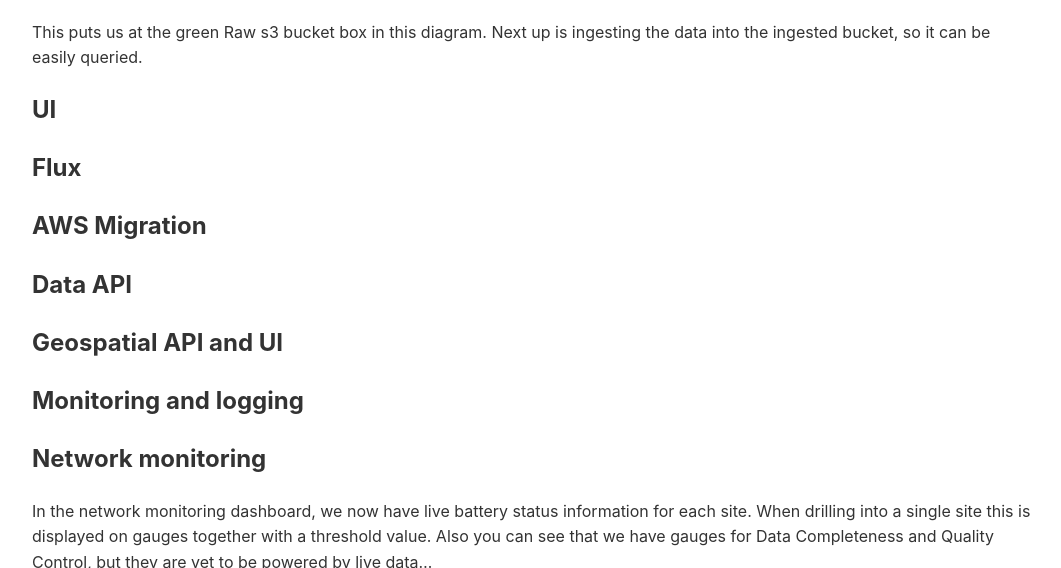
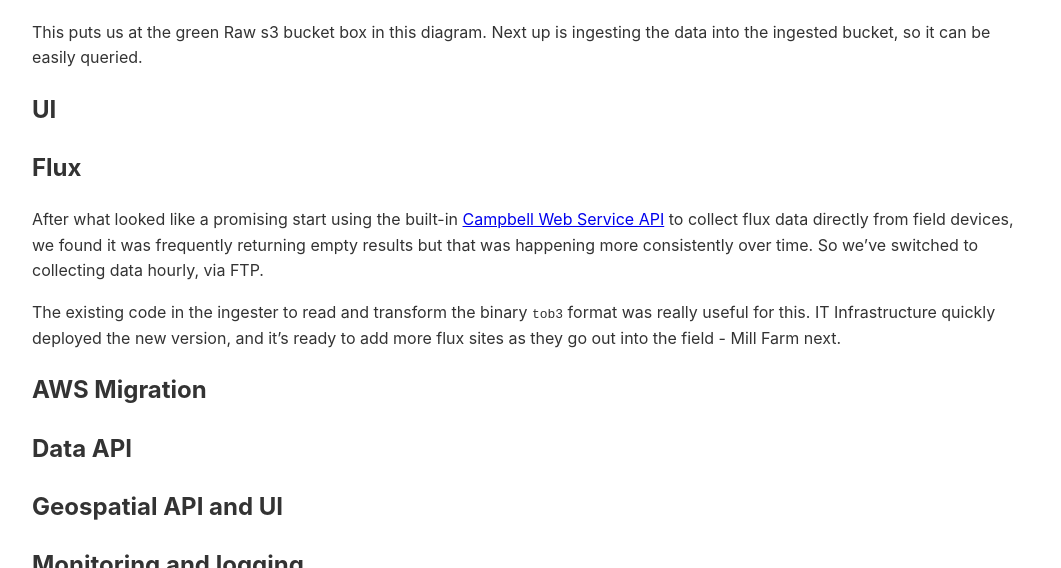
Before and after one commit to NERC-CEH/fdri_words, a Jekyll site: the page built from weeknotes/2026/25.md, in a window 1280 px wide and 900 px high, scrolled down 1983 px, cut to the strip 51-619 px from the top of the window. Shown: the whole strip, without its empty margins (108-1169 px from the left). Built offline with Jekyll 4.4.1, drawn with Linux system fonts in a browser that asks for light colours; our own code applies the rules of GitHub Pages for plain Markdown files.

Commit message:
Update 25.md - flux data

```diff
--- a/weeknotes/2026/25.md
+++ b/weeknotes/2026/25.md
@@ -17,6 +17,10 @@ This puts us at the green Raw s3 bucket box in this diagram. Next up is ingestin
 
 
 ## Flux
+
+After what looked like a promising start using the built-in [Campbell Web Service API](https://www.campbellsci.com.au/web-api-article) to collect flux data directly from field devices, we found it was frequently returning empty results but that was happening more consistently over time. So we've switched to collecting data hourly, via FTP.
+
+The existing code in the ingester to read and transform the binary `tob3` format was really useful for this. IT Infrastructure quickly deployed the new version, and it's ready to add more flux sites as they go out into the field - Mill Farm next.
 
 
 ## AWS Migration
```
